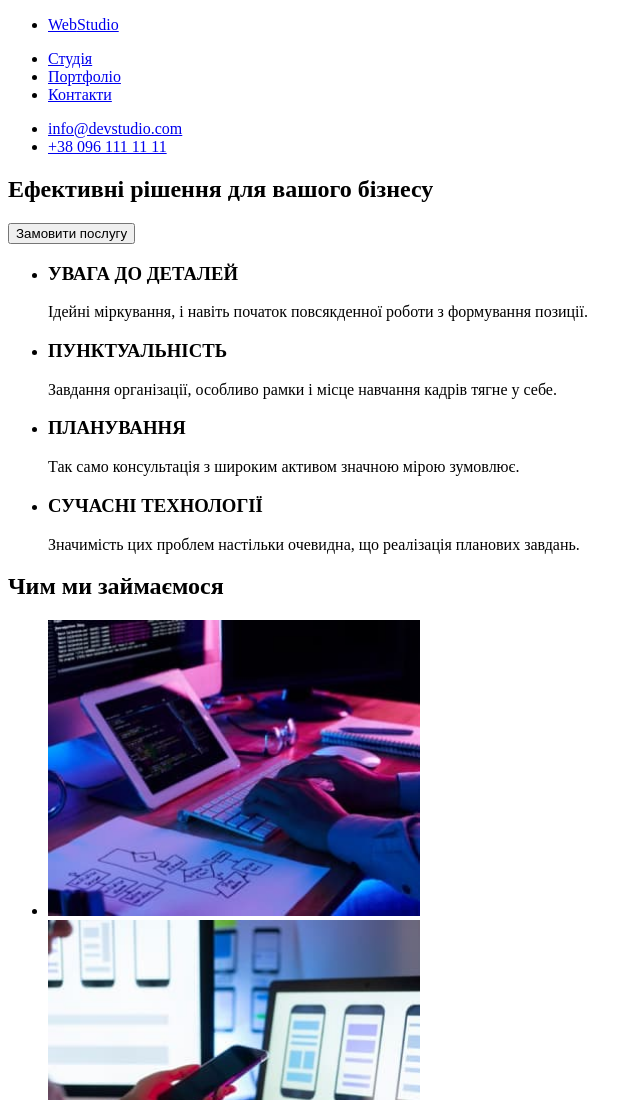
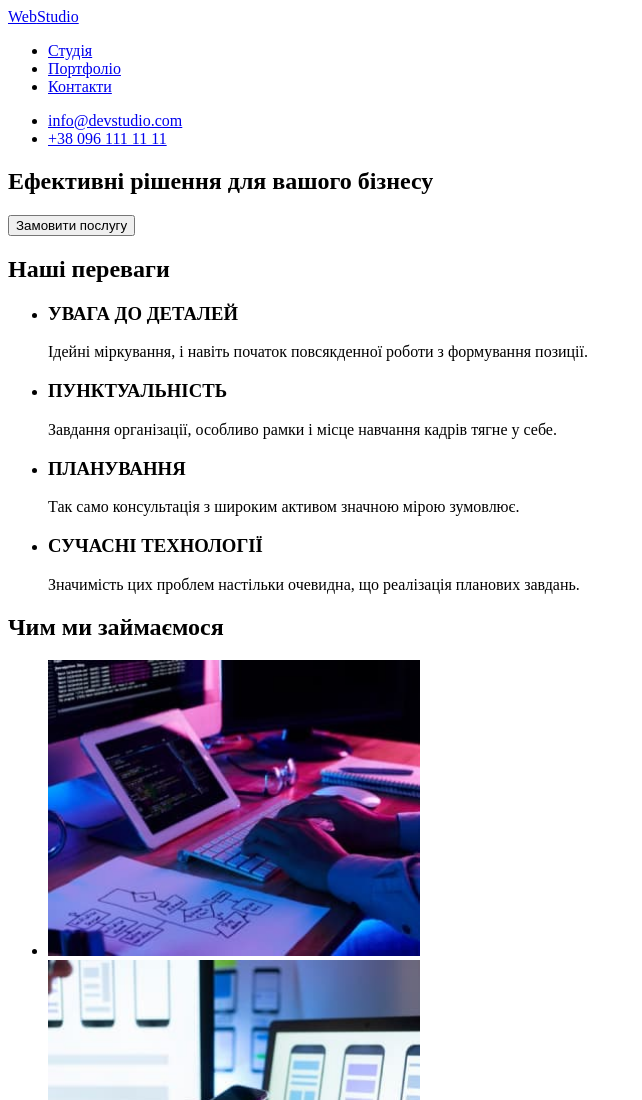
Before and after one commit to Serhii-Olkhovskyi/goit-markup-hw-01, a plain HTML site: page index.html in a window 1280 px wide. Shown: the top 1100 px of the page, without its empty margins (0-642 px from the left). Drawn offline with Linux system fonts and the light colour scheme.

Commit message:
Update index.html
1. Логотип виніс зі списку та поставив після відкриваючого тегу <nav> перед <ul>
2. Контакти в хедері зробив списком <ul> та розташував після закриваючого тегу </nav>
3. В другій секції додав явний заголовок <h2>Наші переваги</h2> для читалок  та пошукових систем

```diff
--- a/index.html
+++ b/index.html
@@ -12,11 +12,9 @@
     <!-- Header sections -->
     <header>
         <nav>
-            <ul>
-                <li>
-                    <a href="./index.html"><span>Web</span>Studio</a>
-                </li>
-            </ul>
+
+            <a href="./index.html"><span>Web</span>Studio</a>
+
             <ul>
                 <li><a href="#">Студія</a></li>
                 <li><a href="#">Портфоліо</a></li>
@@ -41,6 +39,7 @@
         </section>
         <!-- Features sections -->
         <section>
+            <h2>Наші переваги</h2>
             <ul>
                 <li>
                     <h3>УВАГА ДО ДЕТАЛЕЙ</h3>
```
